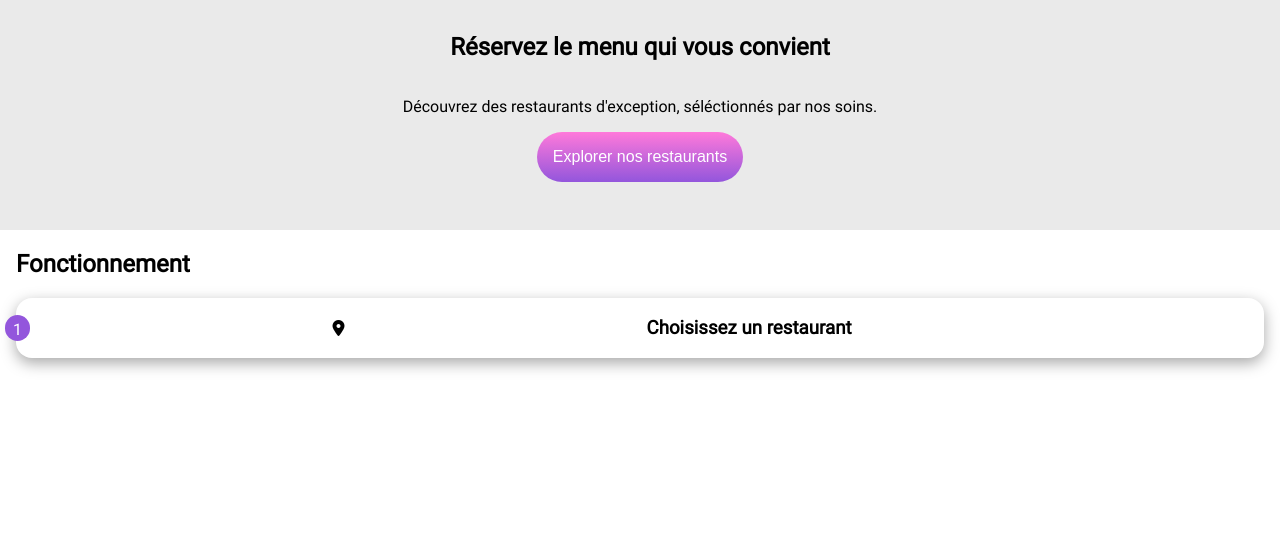
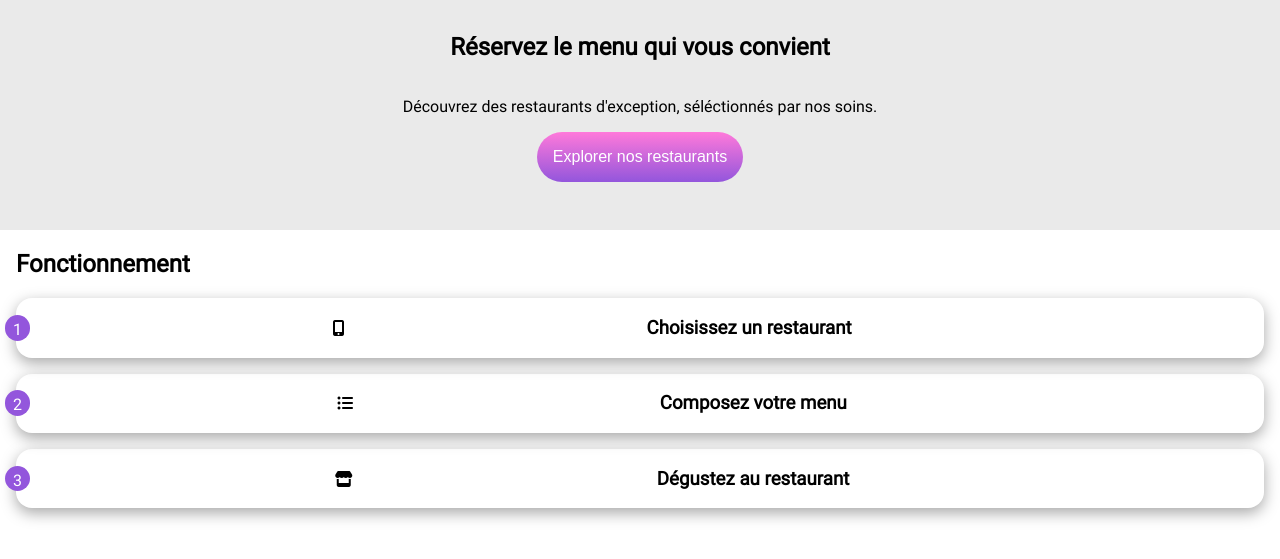
Before and after one commit to rayanadir/RayanDahmena_3_31082021, a plain HTML site: page index.html in a window 1280 px wide. Shown: the part 141-700 px from the top of the page. Drawn offline with Linux system fonts and the light colour scheme.

Commit message:
fonctionnement trois étapes

```diff
--- a/index.html
+++ b/index.html
@@ -49,8 +49,26 @@
                     1
                 </span>
                 <div class="interieur">
-                    <i class="fas fa-map-marker-alt"></i>
+                    <i class="fas fa-mobile-alt"></i>
                     <h3>Choisissez un restaurant</h3>
+                </div>
+            </article>
+            <article class="article">
+                <span class="numero">
+                    2
+                </span>
+                <div class="interieur">
+                    <i class="fas fa-list-ul"></i>
+                    <h3>Composez votre menu</h3>
+                </div>
+            </article>
+            <article class="article">
+                <span class="numero">
+                    3
+                </span>
+                <div class="interieur">
+                    <i class="fas fa-store"></i>
+                    <h3>Dégustez au restaurant</h3>
                 </div>
             </article>
         </div>
--- a/styles.css
+++ b/styles.css
@@ -104,3 +104,8 @@ section {
     text-align-last: center;
     margin: 0 0 0 -0.7rem;
 }
+
+.etapes {
+    display: grid;
+    grid-gap: 1rem;
+}
```
